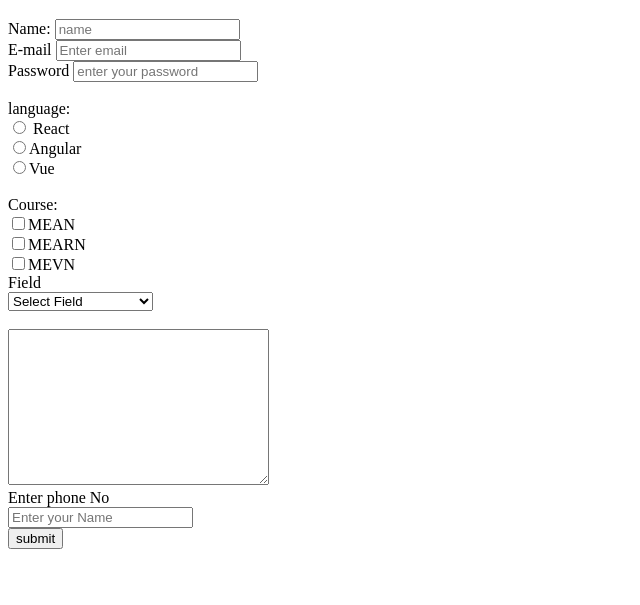
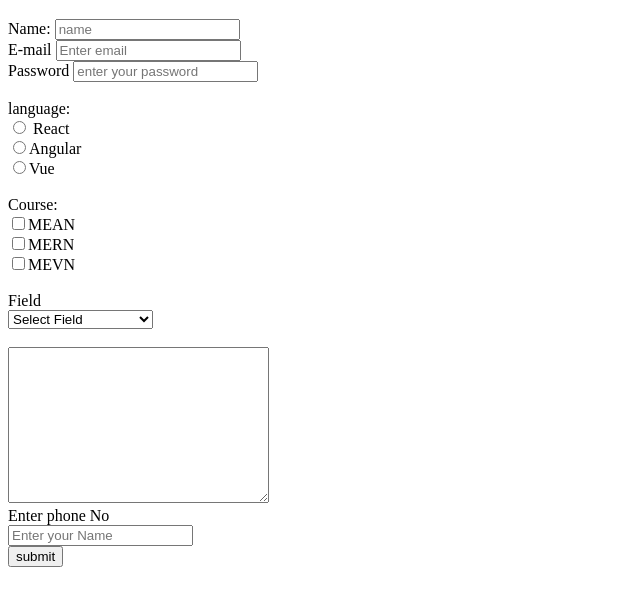
Before and after one commit to avinash2182/second-hands-on, a plain HTML site: page index.html in a window 1280 px wide. Shown: the part 61-666 px from the top of the page, without its empty margins (0-640 px from the left). Drawn offline with Linux system fonts and the light colour scheme.

Commit message:
Update index.html

```diff
--- a/index.html
+++ b/index.html
@@ -23,8 +23,8 @@
         <input type="radio"  name="language" value="Vue"><label for="Vue">Vue</label><br><br>
         <label for="course">Course:</label><br>
         <input type="checkbox" name="course1" id="MEAN" value="MEAN"><label for="MEAN">MEAN</label><br>
-        <input type="checkbox" name="course2" id="MEARN" value="MEARN"><label for="MEARN">MEARN</label><br>
-        <input type="checkbox" name="course3" id="MEVN" value="MEVN"><label for="MEVN">MEVN</label><br>
+        <input type="checkbox" name="course2" id="MERN" value="MERN"><label for="MERN">MERN</label><br>
+        <input type="checkbox" name="course3" id="MEVN" value="MEVN"><label for="MEVN">MEVN</label><br><br>
         <label for="drop">Field</label><br>
         <select name="Field" id="drop" required>
             <option>Select Field</option>
```
